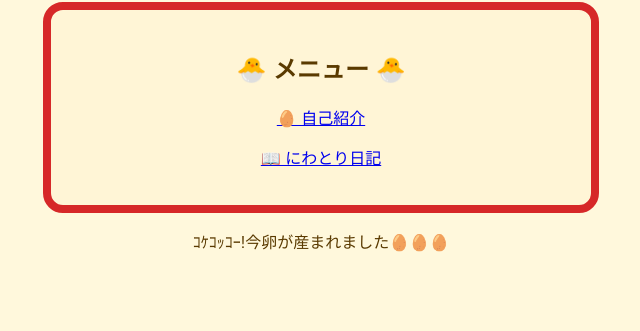
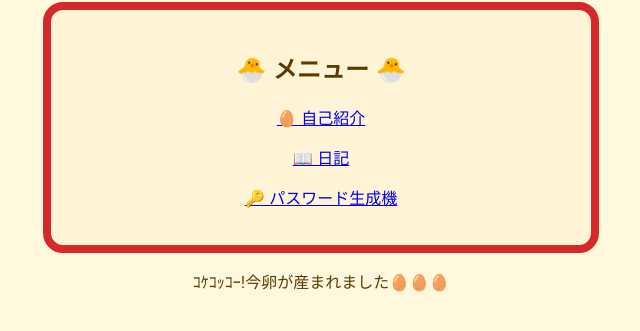
Before and after one commit to jinkokammiryo/jinkokammiryo.github.io, a plain HTML site: page index.html in a window 1280 px wide. Shown: the part 87-418 px from the top of the page, without its empty margins (319-959 px from the left). Drawn offline with Linux system fonts and the light colour scheme.

Commit message:
index.html の更新

```diff
--- a/index.html
+++ b/index.html
@@ -33,7 +33,11 @@ background-color:#FFF5D6;
 </p>
 
 <p>
-<a href="diary.html">📖 にわとり日記</a>
+<a href="diary.html">📖 日記</a>
+</p>
+
+<p>
+<a href="password.html">🔑 パスワード生成機</a>
 </p>
 
 </div>
```
